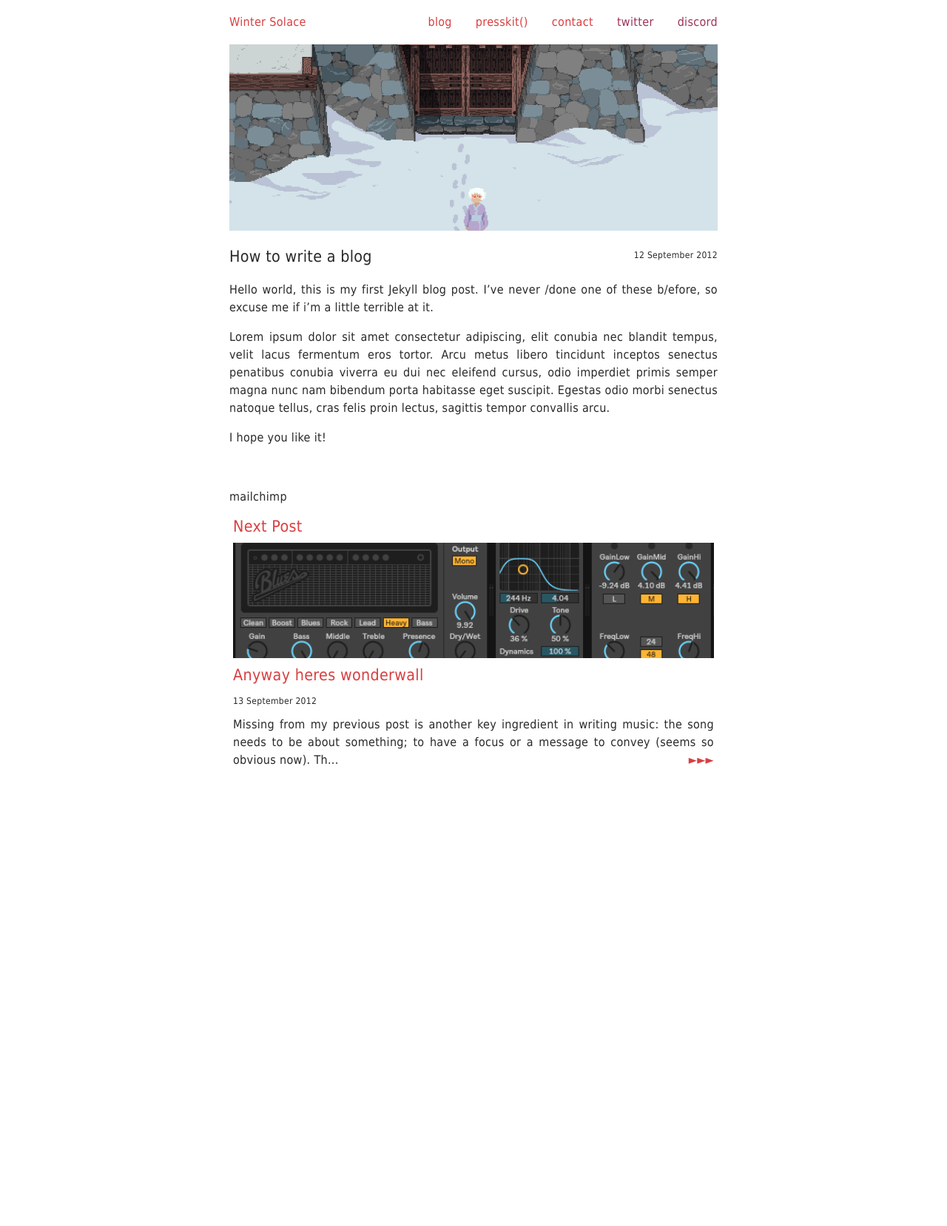
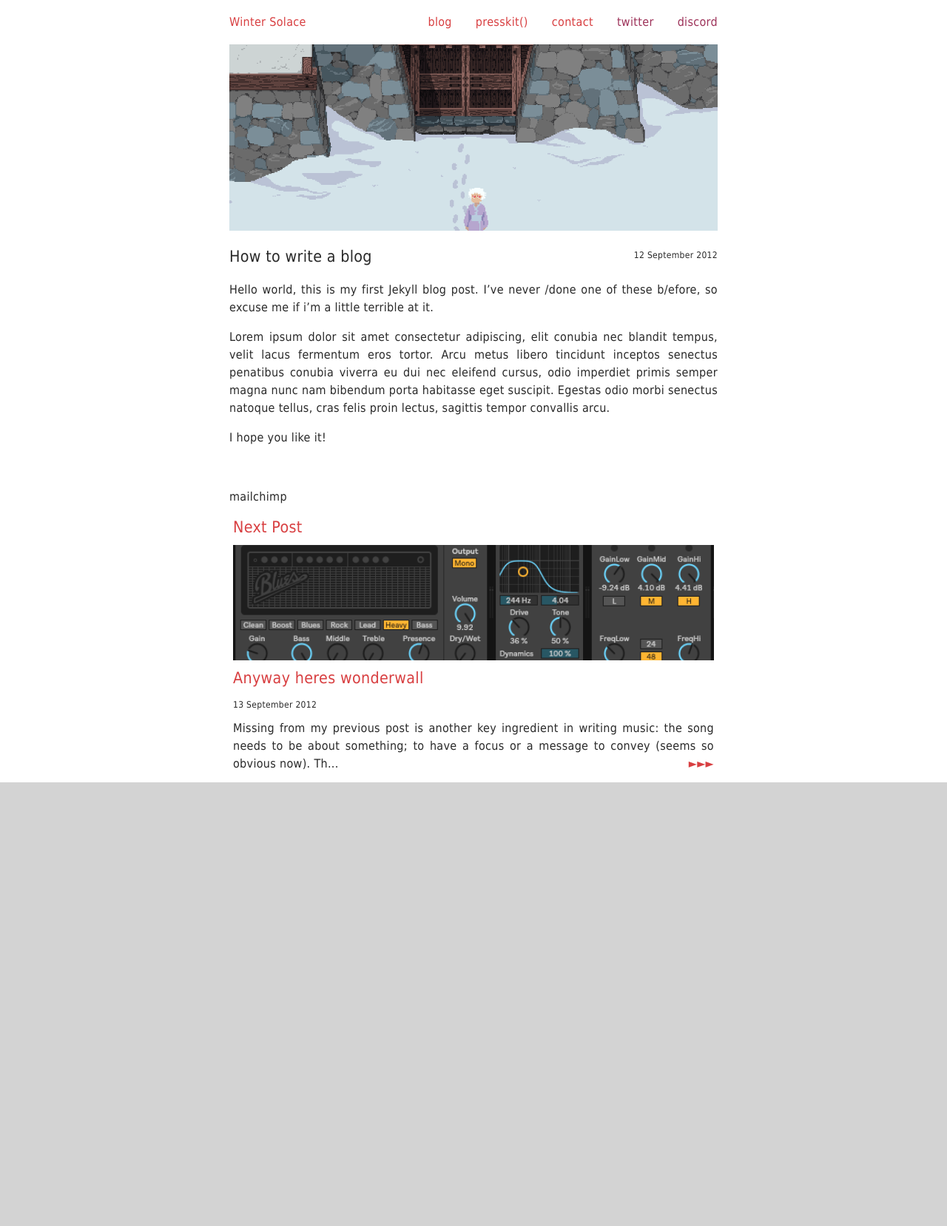
Before and after one commit to BaronBlackmore/Wintercast, a Jekyll site: the page built from _posts/2012-09-12-how-to-write-a-blog.md, in a window 1280 px wide. Shown: the whole page at 74% size. Built offline with Jekyll 4.4.1, drawn with Linux system fonts in a browser that asks for light colours; before the commit the page ends 1053 px from its top, so only the background shows below that.

Commit message:
put a foot in it

```diff
--- a/_includes/foot.html
+++ b/_includes/foot.html
@@ -1,3 +1,3 @@
-<div class="center-col">
+<div class="foot">
 
 </div>
--- a/css/main.css
+++ b/css/main.css
@@ -75,6 +75,7 @@ h4{
 h5{
 	font-size: 1.333em;
 	padding: 1em 0 0.5em 0;
+	line-height: 1.25em;
 }
 
 p{
@@ -144,6 +145,7 @@ a:visited{
 
 .post-title small{
 	padding: 1.5em 0 1em 0;
+	min-width: 120px;
 }
 
 .post-head-image{
@@ -298,6 +300,12 @@ a:visited{
 .neighbour-posts h5{
 	padding: 0.5em 0 0.5em 0;
 }
+
+.foot{
+	min-height: 600px;
+	background-color: lightgrey;
+}
+
 @media(max-width: 660px){
 
 	.hamburger-icon{
```
